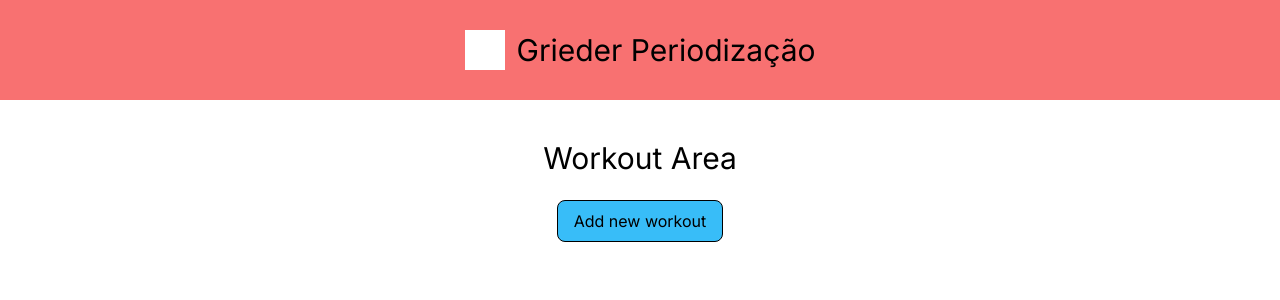
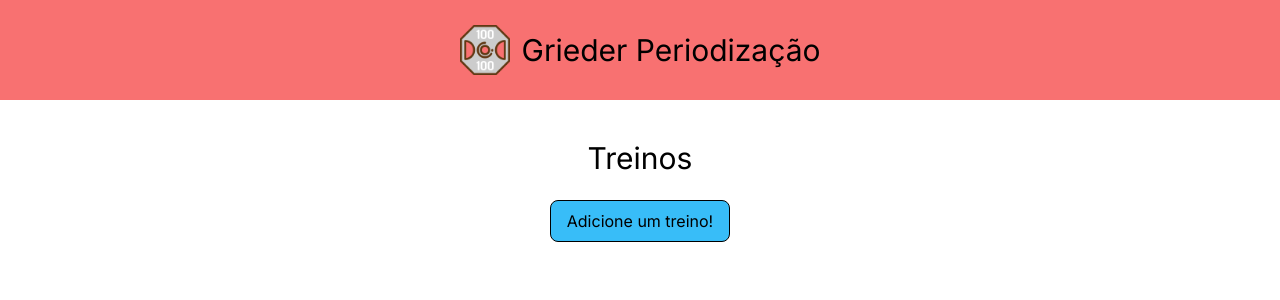
Before and after one commit to IgorGrieder/Workouts, a Next.js app: page / in a window 1280 px wide. Shown: the top 300 px of the page. Built offline with nearby package versions, Linux system fonts and the light colour scheme.

Commit message:
Modificacao de layout da pagina em geral

```diff
--- a/src/components/header.tsx
+++ b/src/components/header.tsx
@@ -1,7 +1,10 @@
+import gymPNG from '/public/weight-gym-svgrepo-com.png'
 const Header = () => {
   return (
     <header className="flex h-[100px] items-center justify-center gap-3 bg-red-400 p-5 text-black">
-      <div className="size-[40px] bg-white"></div>
+      <div className="flex size-[50px] items-center justify-center">
+        <img src={gymPNG.src} alt="" />
+      </div>
       <h1 className="text-3xl">Grieder Periodização</h1>
     </header>
   )
--- a/src/components/modal.tsx
+++ b/src/components/modal.tsx
@@ -89,7 +89,7 @@ const Modal = ({ setModalFalse, id, setId }: Props) => {
     <section className="fixed inset-0 flex items-center justify-center overflow-y-scroll bg-black/70">
       <div className="flex flex-col items-center rounded-3xl border border-red-400 bg-white px-10 py-8 md:h-[650px] md:w-[800px]">
         <div className="flex w-full items-center justify-center">
-          <h1 className="flex-1 text-center text-3xl">Workout Time!</h1>
+          <h1 className="flex-1 text-center text-3xl">Hora de treinar!</h1>
           <button
             className="absolute px-4 py-2 text-3xl text-red-400 lg:left-[1060px]"
             onClick={handleCloseClick}
@@ -112,7 +112,7 @@ const Modal = ({ setModalFalse, id, setId }: Props) => {
         </div>
 
         <div className="w-full border-b border-black py-3">
-          <h1 className="mb-3 text-xl">Workout data</h1>
+          <h1 className="mb-3 text-xl">Informações do treino</h1>
           <div className="flex items-center gap-2">
             <input
               type="text"
@@ -133,7 +133,7 @@ const Modal = ({ setModalFalse, id, setId }: Props) => {
           </div>
         </div>
 
-        <h1 className="mt-5 text-left text-xl">Add exercise</h1>
+        <h1 className="mt-5 text-left text-xl">Adicionar exercício</h1>
         <div className="flex w-full items-center justify-center gap-5 border-b border-black py-5">
           <input
             type="text"
--- a/src/components/workout.tsx
+++ b/src/components/workout.tsx
@@ -28,7 +28,7 @@ const Workout = ({ date, trainingName, workoutTable, id }: Props) => {
   return (
     <div className="rounded-md border border-black bg-red-400 p-5">
       <div className="flex items-center border-b border-gray-700 py-3">
-        <span>{trainingName}</span>
+        <span className="text-xl font-semibold">{trainingName}</span>
         <div className="ml-auto inline-flex items-center gap-3">
           <svg
             xmlns="http://www.w3.org/2000/svg"
@@ -85,6 +85,7 @@ const Workout = ({ date, trainingName, workoutTable, id }: Props) => {
             />
           </svg>
         </button>
+        {/* on hold
           <button>
           <svg
           xmlns="http://www.w3.org/2000/svg"
@@ -101,6 +102,7 @@ const Workout = ({ date, trainingName, workoutTable, id }: Props) => {
           />
           </svg>
           </button>
+          */}
       </section>
     </div>
   )
--- a/src/components/workoutmain.tsx
+++ b/src/components/workoutmain.tsx
@@ -19,12 +19,12 @@ const WorkoutMain = ({ id, setId }: Props) => {
 
   return (
     <div className="px-5 py-10 text-black">
-      <h1 className="text-center md:text-3xl">Workout Area</h1>
+      <h1 className="text-center md:text-3xl">Treinos</h1>
       <button
         className="mx-auto mt-6 block rounded-lg border border-black bg-sky-400 px-4 py-2 text-black hover:text-white"
         onClick={handleAddNew}
       >
-        Add new workout
+        Adicione um treino!
       </button>
 
       {/* Workout display area */}
```
Also changed, not shown: public/weight-gym-svgrepo-com.png (added). Lines whose indentation alone changed are shown as unchanged.
